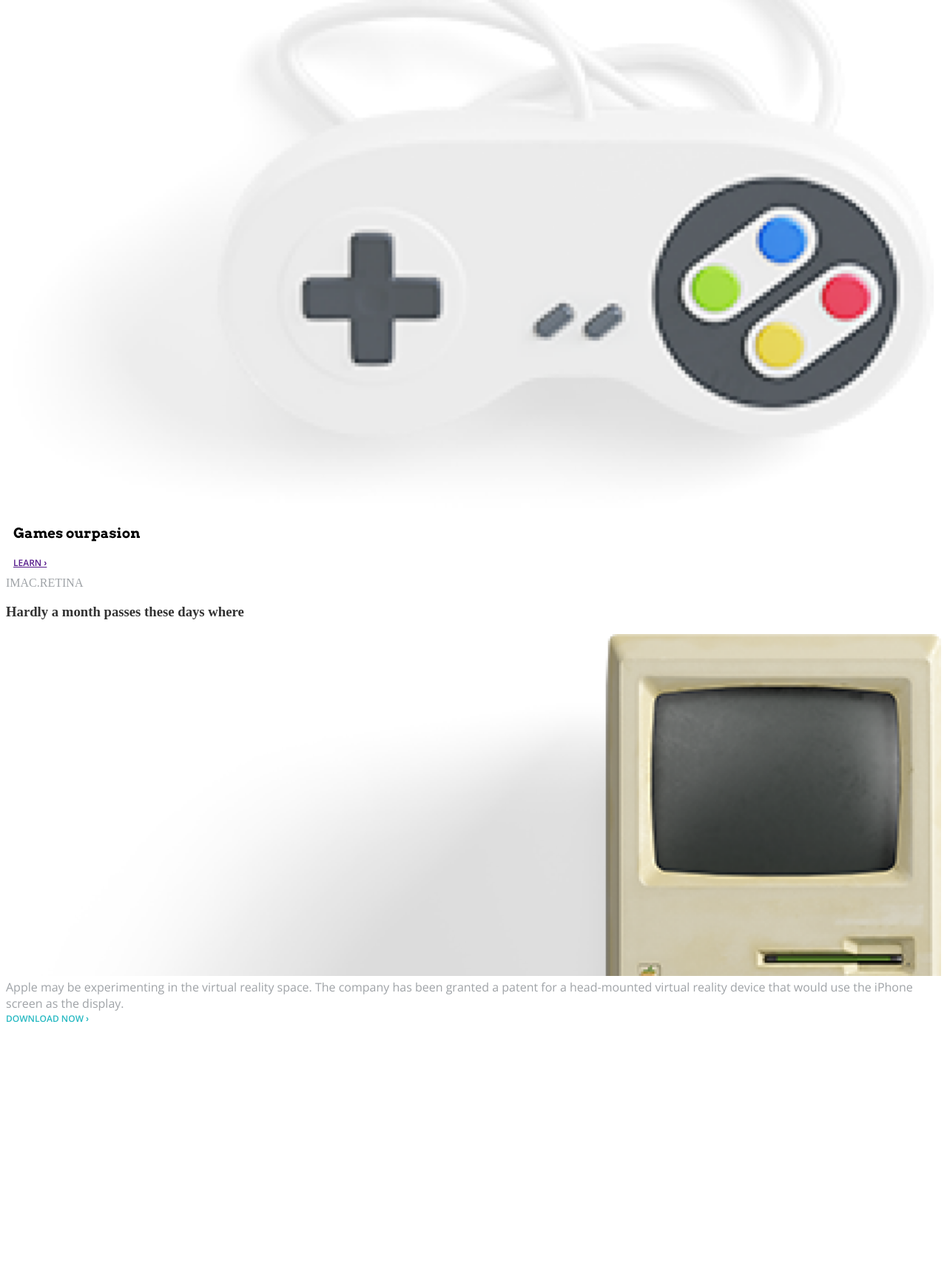
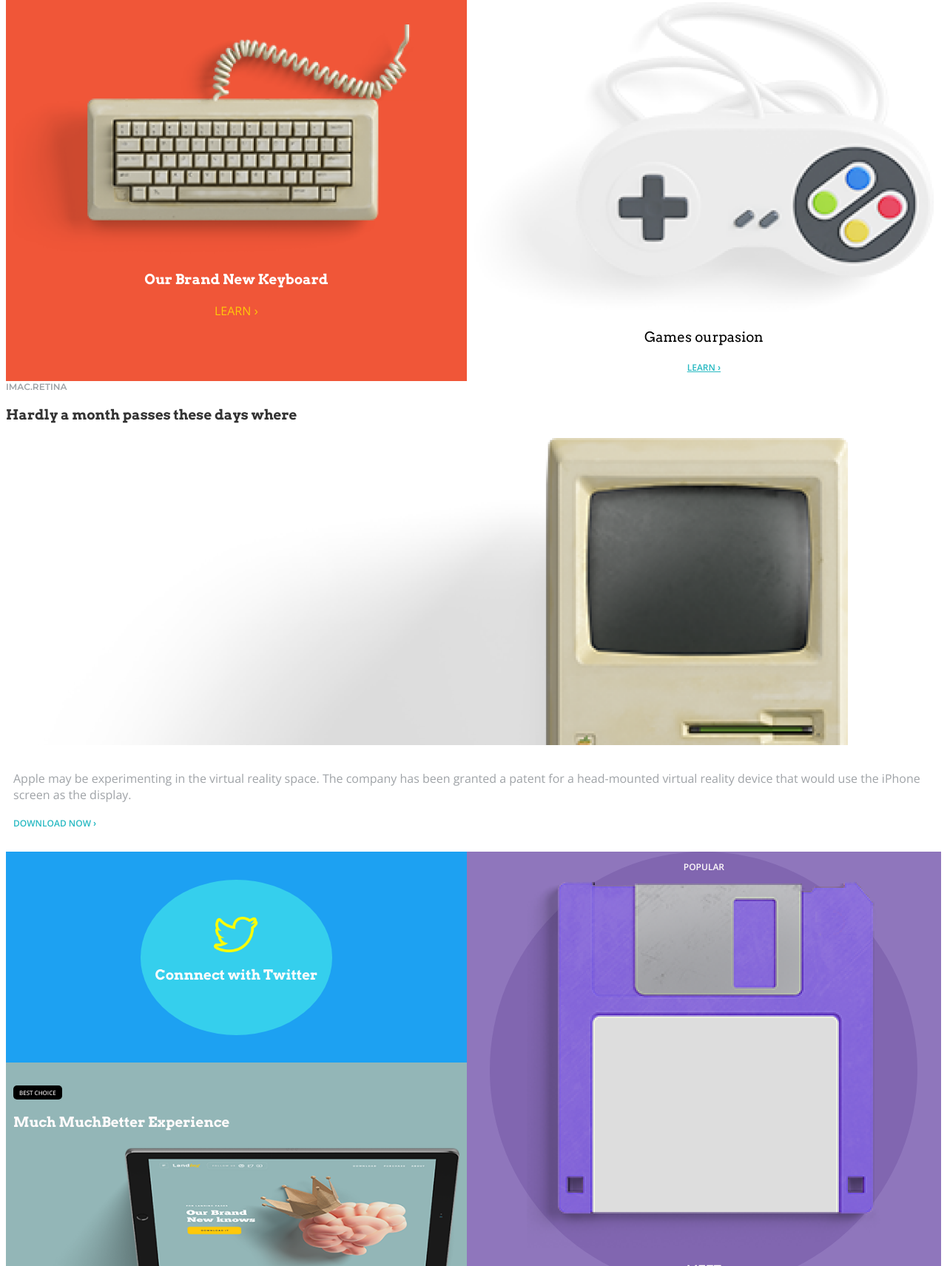
Before and after one commit to MohammedKhalidMahmoud/grid-masterclass, a plain HTML site: page index.html in a window 1280 px wide. Shown: the part 1089-2800 px from the top of the page at 74% size. Before the commit the page ends 2482 px from the top, so only its background shows below. Drawn offline with nearby package versions, Linux system fonts and the light colour scheme.

Commit message:
last push before Iftar

```diff
--- a/index.html
+++ b/index.html
@@ -5,7 +5,7 @@
     <meta name="viewport" content="width=device-width, initial-scale=1.0">
     <link rel="stylesheet" href="./styles/special.css">
     <link rel="stylesheet" href="./styles/style.css">
-    <link rel="stylesheet" href="./styles/media.css">
+    <link rel="stylesheet" href="./styles/media.css" media="screen">
 
     <!-- Google Fonts -->
     <link rel="preconnect" href="https://fonts.googleapis.com">
@@ -16,79 +16,81 @@
 </head>
 <body>
     <!-- <div class="w-90-p h-200 bg-c-black font-white margin-auto"></div> -->
-     <div class="parent grid">
-        <div class="flex justify-content-center align-items-center item-1">
+
+
+
+    <div class="grid parent">
+        <div class="flex justify-content-center align-items-center item-1 p-t-30 p-b-45 ">
             <div class="">
                 <p class="text-secondary flex justify-content-center font-montessrat font-12 font-600 letteer-spacing-2">LEARN MORE</p>
-                <h1 class="text-primary text-center font-arvo">How to Use Rotary Evaporator in Chemical Labs</h1>
+                <h1 class="text-primary text-center font-arvo font-400">How to Use Rotary Evaporator in Chemical Labs</h1>
                 <a class="text-modified-teal flex justify-content-center font-open-sans font-350" href="">Download now</a>
+            </div>
+        </div>
+
+        <div class="flex item-2 p-x-10 p-t-40">
+            <div class="flex flex-direction-column justify-content-center align-items-center">
+            <div>
+                <div class="text-secondary font-montessrat font-12 font-600">IPHONE 6S</div>
+                <h3 class="text-primary font-arvo font-400">3D Touch. 12MP photos. 4K video.One powerful phone</h3>
+                <div class="text-secondary font-open-sans font-12 font-500">Learn more or visit an Apple Store today</div>
+            </div>
+            <div class="m-t-40">
+                <img class="w-full" src="./images/phone.png" alt="phone">
             </div>
 
             </div>
-        <div class="flex item-2 p-x-10">
-            <div class=" ">
-            <div>
-                <div class="text-secondary font-montessrat font-12 font-600">IPHONE 6S</div>
-                <h3 class="text-primary font-arvo font-400">3D Touch. 12MP photos. 4K video.One powerful phone</h3>
-                <div class="text-secondary font-open-sans font-12 font-300">Learn more or visit an Apple Store today</div>
-            </div>
-            <img class="w-full" src="./images/phone.png" alt="phone">
-        </div>
         </div>
 
-     <div class="keyboard-div item-3 p-x-10 p-y-10">
+        <div class="keyboard-div item-3 p-x-10 p-y-40">
             <img class="w-full" src="./images/Keyboard.png" alt="Keyboard">
-        <h3 class="font-arvo">Our Brand New Keyboard</h3>
+            <h3 class="font-arvo font-white text-center">Our Brand New Keyboard</h3>
+            <div class="text-center">
                 <a class="text-modified-yellow decoration-none font-open-sans" href="">LEARN ›</a>
+            </div>
         </div>
 
         <div class="item-4 p-x-10 p-y-10 ">
             <img class="w-full" src="./images/Controller.png" alt="Joystick">
-        <h3 class="font-arvo">Games ourpasion</h3>
-        <a class="font-open-sans font-600 font-12" href="">LEARN ›</a>
+            <h3 class="font-arvo text-center font-400">Games ourpasion</h3>
+            <div class="text-center">
+                <a class="font-open-sans font-600 font-12 text-modified-teal" href="">LEARN ›</a>
+
+            </div>
         </div>
 
         <div class="item-5">
             <div>
-            <div class="text-secondary">IMAC.RETINA</div>
-            <h3 class="text-primary">Hardly a month passes these days where</h3>
-            <img class="w-full" src="./images/Macintosh.png" alt="">
+                <div class="text-secondary font-montessrat font-12 font-600">IMAC.RETINA</div>
+                <h3 class="text-primary font-arvo">Hardly a month passes these days where</h3>
+                <img class="w-90-p h-100-p" src="./images/Macintosh.png" alt="">
             </div>
-        <div class="">
+            <div class="p-y-30 p-x-10">
                 <div class="text-secondary font-open-sans">Apple may be experimenting in the virtual reality space. The company has been granted a patent for a head-mounted virtual reality device that would use the iPhone screen as the display.</div>
+                <br>
                 <a class="text-modified-teal font-open-sans font-12 font-600">DOWNLOAD NOW ›</a>
             </div>
         </div>
-    <!-- <div class="grid parent p-x-10">
-
-        </div>
-
-
-
-
-
-
-
-
-
 
 
         <div class="item-6 twitter-div flex justify-content-center align-items-center bg-primary">
             <div class="flex justify-content-center align-items-center  inner-circle b-r-circle">
-                <div class=" flex flex-direction-column justify-content-center align-items-center p-x-30 p-y-30">
-                    <img class="w-full" class="w-50 text-center margin-auto" src="./images/twitter.png" alt="twitter-icon">
+                <div class=" flex flex-direction-column justify-content-center align-items-center p-x-20 p-y-50">
+                    <img class="w-60" class="w-50 text-center margin-auto" src="./images/twitter.png" alt="twitter-icon">
                     <h3 class="font-arvo text-modified-white">Connnect with Twitter</h3>
                 </div>
             </div>
+        </div>
 
+        <div class="laptop-div item-7 p-y-30 p-x-10">
+            <div class="bg-c-black inline-block p-x-8 p-y-4 b-r-5">
+                <div class="text-modified-white font-8 font-500 font-open-sans">BEST CHOICE</div>
+            </div>
+            <h3 class="font-arvo text-modified-white font-arvo">Much MuchBetter Experience</h3>
+            <img class="w-full" src="./images/laptop.png" alt="">
+        </div>
 
-        </div>
-        <div class="laptop-div item-7">
-            <div class="text-modified-white">BEST CHOICE    </div>
-            <h3 class="font-arvo text-modified-white">Much MuchBetter Experience</h3>
-            <img class="w-full" src="./images/.png" alt="">
-        </div>
-        <div class="item-9 floppy-div flex justify-content-center align-items-center flex-direction-column">
+        <div class="item-8 floppy-div flex justify-content-center align-items-center flex-direction-column">
             <div class="inner-circle b-r-circle p-x-50">
                 <p class="text-modified-white text-center font-open-sans font-12 font-600">POPULAR</p>
                 <img class="w-full" src="./images/Floppy.png" alt="floppy-disk">
@@ -104,19 +106,19 @@
                 </div>
             </div>
         </div>
-        <br><br>
 
 
-        <div class="item-10">
+
+        <div class="item-9">
             <div class="text-modified-white">POPULAR</div>
             <h3 class="font-arvo text-primary">Much MuchBetter Experience</h3>
         </div>
 
-        <div class="item-11 tv-div flex flex-direction-column justify-content-center align-items-center w-full">
+        <div class="item-10 tv-div flex flex-direction-column justify-content-center align-items-center w-full">
             <img class="w-full" src="./images/TV.png" alt="Old-TV">
             <h3 class="font-arvo text-modified-white">More than just a display,  it’s a vision</h3>
         </div>
     </div>
-     -->
+
 </body>
 </html>
--- a/styles/media.css
+++ b/styles/media.css
@@ -1,27 +1,28 @@
-.parent{
-    /* grid-template-areas: '1 2'; */
-    /* grid-template-columns: auto auto; */
-    /* grid-template-rows: auto auto; */
-    grid-template-areas: 'item1 item1'
-                         'item2 item3'
-                         'item4 item4'
-                         'item5 item5';
 
+@media(min-width:480px){
+    .parent{
+        /* grid-template-areas: '1 2'; */
+        /* grid-template-columns: auto auto; */
+        /* grid-template-rows: auto auto; */
+        grid-template-areas: 'item1 item1'
+                             'item2 item2'
+                             'item3 item4'
+                             'item5 item5'
+                             'item6 item8'
+                             'item7 item8'
+                             'item9 item9'
+                             'item10 item10';
 
+    }
 }
 
-.item-1{
-    grid-area: item1;
+@media(min-width:1000px){
+    .parent{
+        /* grid-template-areas: '1 2'; */
+        /* grid-template-columns: auto auto; */
+        /* grid-template-rows: auto auto; */
+        grid-template-areas: 'item2 item2 item1 item1'
+                             'item';
+
+    }
 }
-.item-2{
-    grid-area: item2;
-}
-.item-3{
-    grid-area: item3;
-}
-.item-4{
-    grid-area: item4;
-}
-.item-5{
-    grid-area: item5;
-}
--- a/styles/special.css
+++ b/styles/special.css
@@ -68,3 +68,69 @@
 .floppy-div .inner-circle{
     background-color: #8166b0;
 }
+
+
+
+
+
+
+
+
+
+
+
+
+
+
+.parent{
+    /* grid-template-areas: '1 2'; */
+    /* grid-template-columns: auto auto; */
+    /* grid-template-rows: auto auto; */
+    grid-template-areas: 'item1'
+                         'item2'
+                         'item3'
+                         'item4'
+                         'item5'
+                         'item6'
+                         'item7'
+                         'item8'
+                         'item9'
+                         'item10';
+
+}
+
+.item-1{
+    grid-area: item1;
+    background-color: #f7f8f9;
+}
+.item-2{
+    grid-area: item2;
+}
+.item-3{
+    grid-area: item3;
+}
+.item-4{
+    grid-area: item4;
+}
+.item-5{
+    grid-area: item5;
+}
+
+.item-6{
+    grid-area: item6;
+}
+.item-7{
+    grid-area: item7;
+}
+.item-8{
+    grid-area: item8;
+}
+.item-9{
+    grid-area: item9;
+}
+.item-10{
+    grid-area: item10;
+}
+.item-11{
+    grid-area: item11;
+}
--- a/styles/style.css
+++ b/styles/style.css
@@ -404,6 +404,9 @@
 }
 
 /* font-size */
+.font-8{
+    font-size: 8px;
+}
 .font-10{
     font-size:10px;
 }
@@ -3159,3 +3162,8 @@
 .letteer-spacing-5{
     letter-spacing: 5px;
 }
+
+
+.translate-x-center{
+    transform: translateX(-50%);
+}
```
Also changed, not shown: images/laptop.png (added). Lines whose indentation alone changed are shown as unchanged.
